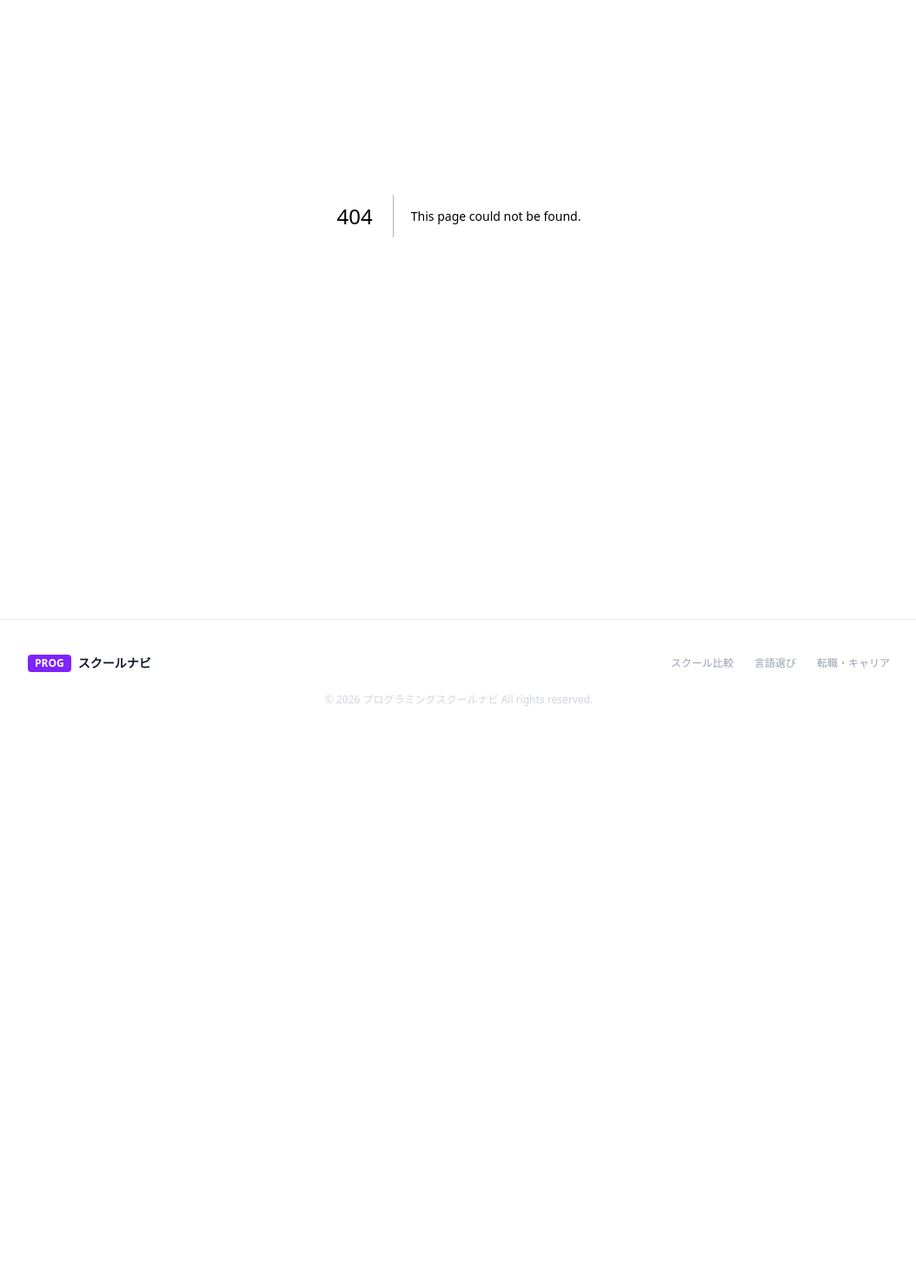
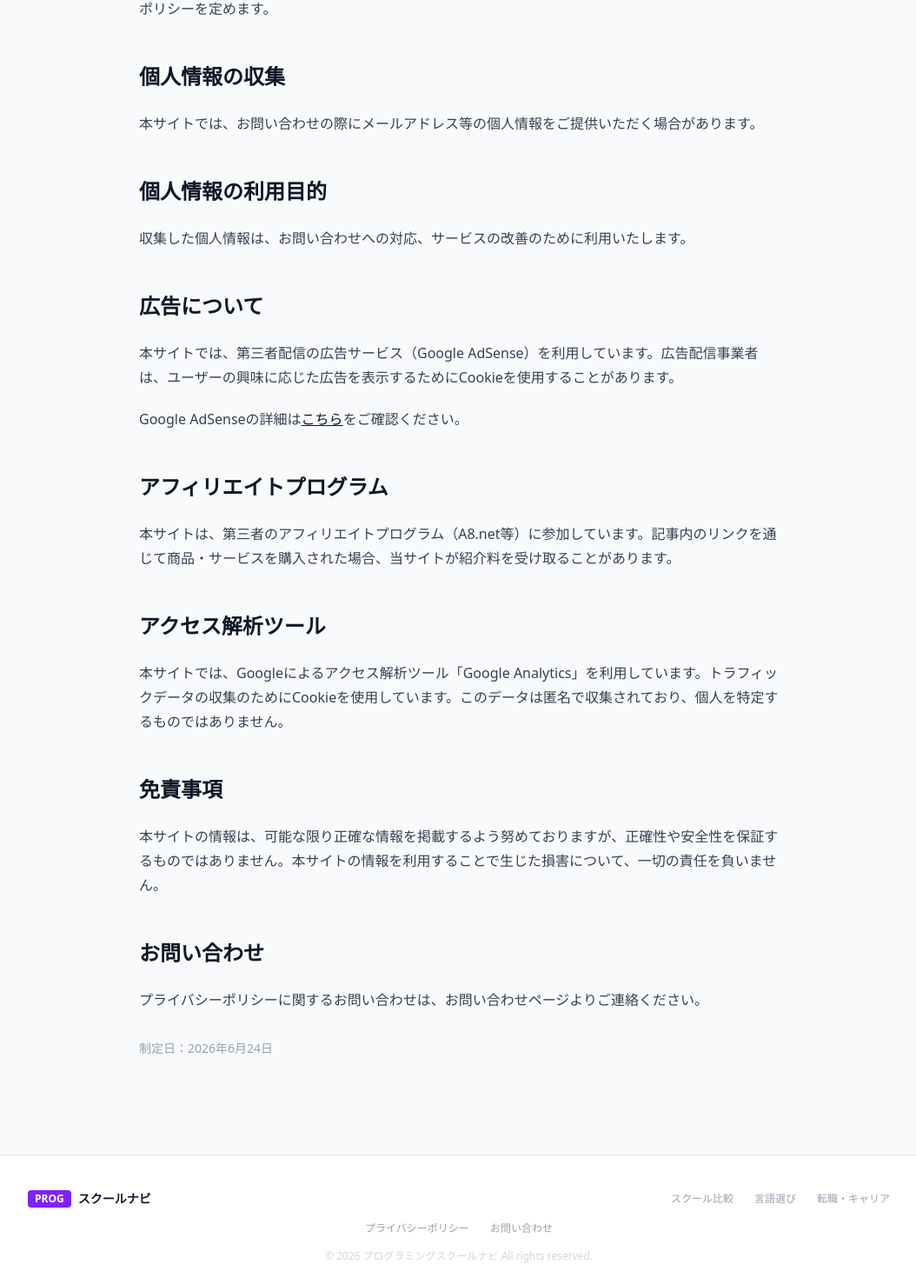
Before and after one commit to sekatubenri/progschool-media, a Next.js app: page /privacy in a window 1280 px wide. Before the commit this address had no page. Shown: the part 217-1687 px from the top of the page at 87% size, without its empty margins (112-1166 px from the left). Before the commit the page ends 1070 px from the top, so only its background shows below. Built offline with nearby package versions, Linux system fonts and the light colour scheme.

Commit message:
feat: add privacy policy + contact page for AdSense

```diff
--- /dev/null
+++ b/src/app/contact/page.tsx
@@ -0,0 +1,16 @@
+import type { Metadata } from 'next'
+
+export const metadata: Metadata = { title: 'お問い合わせ' }
+
+export default function Contact() {
+  return (
+    <div className="max-w-3xl mx-auto px-4 py-12">
+      <h1 className="text-2xl font-bold text-gray-900 mb-8">お問い合わせ</h1>
+      <p className="text-gray-600 mb-6">当サイトへのお問い合わせは、以下のメールアドレスまでご連絡ください。</p>
+      <div className="bg-white border border-gray-200 rounded-xl p-6">
+        <p className="text-gray-900">メールアドレス：<strong>info@wide-assist.com</strong></p>
+        <p className="text-sm text-gray-400 mt-2">※ 返信までに2〜3営業日いただく場合がございます。</p>
+      </div>
+    </div>
+  )
+}
--- a/src/app/layout.tsx
+++ b/src/app/layout.tsx
@@ -46,7 +46,11 @@ export default function RootLayout({ children }: { children: React.ReactNode })
                 <a href="/category/career" className="hover:text-gray-600">転職・キャリア</a>
               </nav>
             </div>
-            <p className="text-center text-xs text-gray-300 mt-6">© 2026 プログラミングスクールナビ All rights reserved.</p>
+            <nav className="flex justify-center gap-6 text-xs text-gray-400 mt-4">
+              <a href="/privacy" className="hover:text-gray-600">プライバシーポリシー</a>
+              <a href="/contact" className="hover:text-gray-600">お問い合わせ</a>
+            </nav>
+            <p className="text-center text-xs text-gray-300 mt-4">© 2026 プログラミングスクールナビ All rights reserved.</p>
           </div>
         </footer>
       </body>
--- /dev/null
+++ b/src/app/privacy/page.tsx
@@ -0,0 +1,36 @@
+import type { Metadata } from 'next'
+
+export const metadata: Metadata = { title: 'プライバシーポリシー' }
+
+export default function Privacy() {
+  return (
+    <div className="max-w-3xl mx-auto px-4 py-12 prose prose-gray">
+      <h1>プライバシーポリシー</h1>
+      <p>当サイト（以下「本サイト」）は、ユーザーの個人情報の取扱いについて、以下のとおりプライバシーポリシーを定めます。</p>
+
+      <h2>個人情報の収集</h2>
+      <p>本サイトでは、お問い合わせの際にメールアドレス等の個人情報をご提供いただく場合があります。</p>
+
+      <h2>個人情報の利用目的</h2>
+      <p>収集した個人情報は、お問い合わせへの対応、サービスの改善のために利用いたします。</p>
+
+      <h2>広告について</h2>
+      <p>本サイトでは、第三者配信の広告サービス（Google AdSense）を利用しています。広告配信事業者は、ユーザーの興味に応じた広告を表示するためにCookieを使用することがあります。</p>
+      <p>Google AdSenseの詳細は<a href="https://policies.google.com/technologies/ads" target="_blank" rel="noopener noreferrer">こちら</a>をご確認ください。</p>
+
+      <h2>アフィリエイトプログラム</h2>
+      <p>本サイトは、第三者のアフィリエイトプログラム（A8.net等）に参加しています。記事内のリンクを通じて商品・サービスを購入された場合、当サイトが紹介料を受け取ることがあります。</p>
+
+      <h2>アクセス解析ツール</h2>
+      <p>本サイトでは、Googleによるアクセス解析ツール「Google Analytics」を利用しています。トラフィックデータの収集のためにCookieを使用しています。このデータは匿名で収集されており、個人を特定するものではありません。</p>
+
+      <h2>免責事項</h2>
+      <p>本サイトの情報は、可能な限り正確な情報を掲載するよう努めておりますが、正確性や安全性を保証するものではありません。本サイトの情報を利用することで生じた損害について、一切の責任を負いません。</p>
+
+      <h2>お問い合わせ</h2>
+      <p>プライバシーポリシーに関するお問い合わせは、お問い合わせページよりご連絡ください。</p>
+
+      <p className="text-sm text-gray-400 mt-8">制定日：2026年6月24日</p>
+    </div>
+  )
+}
```
